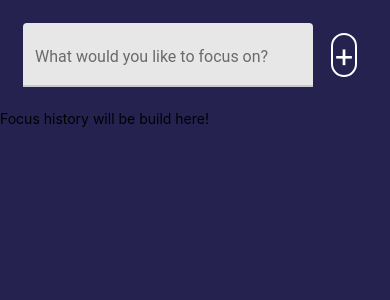
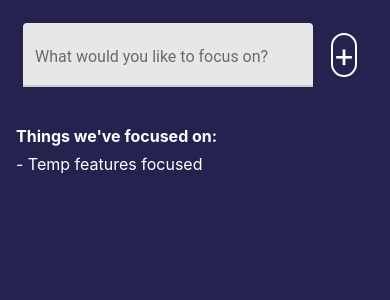
Before and after one commit to renanrcrr/focus-time-app, a React Native app: screen / in a window 390 px wide. Shown: the top 300 px of the page. Built offline with nearby package versions, Linux system fonts and the light colour scheme.

Commit message:
Designing the focus list.

```diff
--- a/App.js
+++ b/App.js
@@ -14,7 +14,7 @@ import { FocusHistory } from './src/features/FocusHistory';
 
 export default function App() {
   const [currentSubject, setCurrentSubject] = useState();
-  const [history, setHistory] = useState([]);
+  const [history, setHistory] = useState(['Temp features focused']);
   return (
     <SafeAreaView style={styles.container}>
       {!currentSubject ? (
--- a/src/features/FocusHistory.js
+++ b/src/features/FocusHistory.js
@@ -1,10 +1,39 @@
 import React from 'react';
-import { View, Text } from 'react-native';
+import { View, Text, StyleSheet, FlatList } from 'react-native';
+import { colors } from '../utils/colors';
+import { fontSizes, spacing } from '../utils/sizes';
 
-export const FocusHistory = () => {
+export const FocusHistory = ({ history }) => {
+
+  if(!history || !history.length) return null;
+
+  const renderItem = ({item}) => <Text style={styles.item}>- {item}</Text>
+
   return (
-    <View>
-    <Text>Focus history will be build here!</Text>
+    <View style={styles.container}>
+    <Text style={styles.title}>Things we've focused on:</Text>
+    <FlatList
+      data={history}
+      renderItem={renderItem}
+
+    />
     </View>
   )
 }
+
+const styles = StyleSheet.create({
+  container: {
+    padding: spacing.md,
+    flex: 1,
+  },
+  item: {
+    fontSize: fontSizes.md,
+    color: colors.white,
+    paddingTop: spacing.sm,
+  },
+  title: {
+    color: colors.white,
+    fontSize: fontSizes.md,
+    fontWeight: 'bold',
+  }
+});
```
